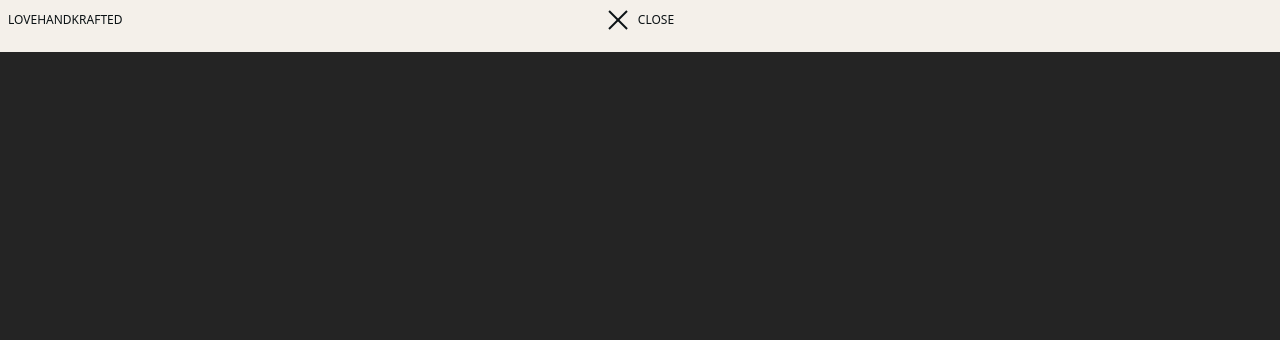
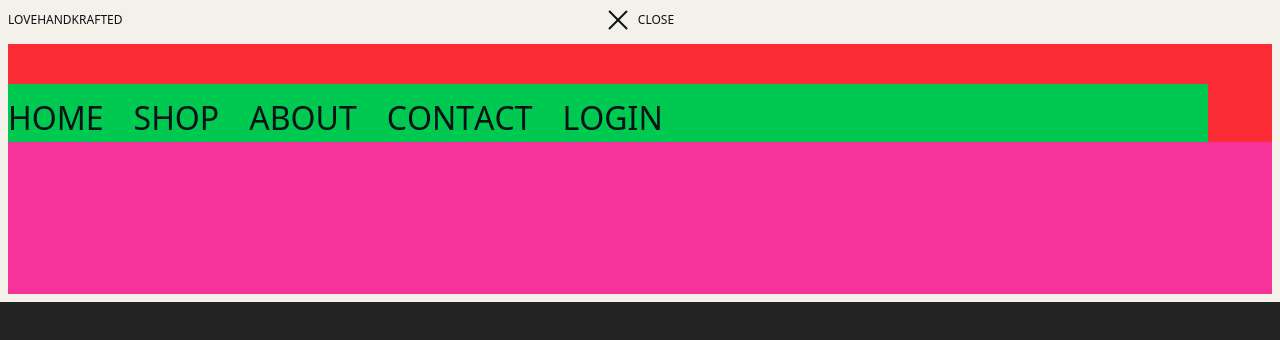
Before and after one commit to dioeos/lovehandkrafted-website, a React (Vite) app in the folder frontend/: page / in a window 1280 px wide. Both pictures are taken after a click on the button 618 px from the left and 26 px from the top of the page. Shown: the top 340 px of the page. Built offline with nearby package versions, Linux system fonts and the light colour scheme; no server answers.

Commit message:
Added base animations for nav

```diff
--- /dev/null
+++ b/frontend/src/components/Nav/Body.jsx
@@ -0,0 +1,53 @@
+import { motion } from 'framer-motion';
+import { blur, translate } from './anim';
+
+
+const Body = ({links, selectedLink, setSelectedLink}) => {
+
+    const getChars = (word) => {
+        let chars = [];
+        word.split("").forEach( (char, i) => {
+          chars.push(
+            <motion.span
+                custom={[i * 0.02, (word.length - i) * 0.01]}
+                variants={translate} initial="initial"
+                animate="enter"
+                exit="exit"
+                key={char + i}
+            >
+                {char}
+            </motion.span>
+            )
+        })
+        return chars;
+    }
+
+    return (
+        <div className='flex flex-wrap mt-[40px] max-w-full md:max-w-[1200px] uppercase text-[#0B1215] bg-green-500 w-ful'>
+            {
+                links.map( (link, index) => {
+                    const { title, href } = link;
+                    return (
+
+                    <a key={`l_${index}`} href={href} className='' style={{textDecoration: "none", color: "#0B1215"}}>
+
+                        <motion.p
+                            onMouseOver={() => {setSelectedLink({isActive: true, index})}}
+                            onMouseLeave={() => {setSelectedLink({isActive: false, index})}}
+                            variants={blur}
+                            animate={selectedLink.isActive && selectedLink.index != index ? "open" : "closed"}
+                            className='m-0 flex overflow-hidden text-[32px] pr-[30px] pt-[10px] font-light'
+                        >
+                            {getChars(title)}
+                        </motion.p>
+
+                    </a>
+                    )
+                })
+            }
+
+        </div>
+    )
+
+}
+export default Body;
--- /dev/null
+++ b/frontend/src/components/Nav/Footer.jsx
@@ -0,0 +1,5 @@
+
+const Footer = () => {
+
+}
+export default Footer;
--- /dev/null
+++ b/frontend/src/components/Nav/Menu.jsx
@@ -0,0 +1,62 @@
+import { useState } from "react";
+import { motion } from 'framer-motion';
+import { height } from "./anim";
+import Body from "./Body";
+import Footer from "./Footer";
+
+const links = [
+    {
+        title: "Home",
+        href: "/",
+        src: "home.png"
+    },
+
+    {
+        title: "Shop",
+        href: "/",
+        src: "home.png"
+    },
+
+    {
+        title: "About",
+        href: "/",
+        src: "home.png"
+    },
+
+    {
+        title: "Contact",
+        href: "/",
+        src: "home.png"
+    },
+
+    {
+        title: "Login",
+        href: "/",
+        src: "home.png"
+    },
+
+]
+
+const Menu = () => {
+
+    const [selectedLink, setSelectedLink] = useState({isActive: false, index: 0});
+
+    return (
+        <div className="overflow-hidden bg-purple-500">
+            <motion.div variants={height} initial="initial" animate="enter" exit="exit" className="overflow-hidden bg-pink-500">
+                <div id="wrapper" className="overflow-hidden flex gap-[50px] mb-[80px] lg:mb-[0px] lg:justify-between">
+                    <div id="container" className="flex flex-col justify-between bg-red-500 w-full">
+                        <Body links={links} selectedLink={selectedLink} setSelectedLink={setSelectedLink}/>
+                        <Footer />
+
+                    </div>
+
+                </div>
+
+            </motion.div>
+        </div>
+    )
+
+}
+
+export default Menu;
--- a/frontend/src/components/Nav/Nav.jsx
+++ b/frontend/src/components/Nav/Nav.jsx
@@ -1,6 +1,8 @@
 import { useState } from "react";
-import { motion, useAnimation } from "framer-motion";
+import { AnimatePresence, motion, useAnimation } from "framer-motion";
 import { opacity } from "./anim";
+
+import Menu from "./Menu";
 
 const path01Variants = {
     open: { d: "M3.06061 2.99999L21.0606 21" },
@@ -76,10 +78,22 @@ const Nav = () => {
                             <p className="">Cart</p>
                     </div>
                 </motion.div>
+            </div>
+                {/* <AnimatePresence mode="wait">
+                    {isActive && (
+                        <motion.div className="absolute top-full left-0 w-full">
+                            <Menu />
+                        </motion.div>
 
-            </div>
-
-
+                    )}
+                </AnimatePresence> */}
+                <AnimatePresence mode="wait">
+                    {isActive && (
+                        <div className="overflow-hidden">
+                            <Menu />
+                        </div>
+                    )}
+                </AnimatePresence>
 
         </div>
     )
--- a/frontend/src/components/Nav/anim.js
+++ b/frontend/src/components/Nav/anim.js
@@ -11,3 +11,62 @@ export const opacity = {
         transition: {duration: 0.35}
     }
 }
+
+const transition = {duration: 1, ease: [0.76, 0, 0.24, 1]}
+
+export const height = {
+
+    initial: {
+      height: 0
+    },
+    enter: {
+      height: 250,
+      transition
+    },
+
+    exit: {
+      height: 0,
+      transition
+    }
+}
+
+
+export const blur = {
+    initial: {
+        filter: "blur(0px)",
+        opacity: 1
+    },
+
+    open: {
+        filter: "blur(4px)",
+        opacity: 0.6,
+        transition: {duration: 0.3}
+    },
+
+    closed: {
+        filter: "blur(0px)",
+        opacity: 1,
+        transition: {duration: 0.3}
+    }
+}
+
+
+
+export const translate = {
+    initial: {
+        y: "100%",
+        opacity: 0
+    },
+
+    enter: (i) => ({
+        y: 0,
+        opacity: 1,
+        transition: {duration: 1, ease: [0.76, 0, 0.24, 1], delay: i[0]}
+    }),
+
+    exit: (i) => ({
+        y: "100%",
+        opacity: 0,
+        transition: {duration: 0.7, ease: [0.76, 0, 0.24, 1], delay: i[1]}
+    })
+}
```
Also changed, not shown: 1 other file (tests, documents, lock files or other folders).
